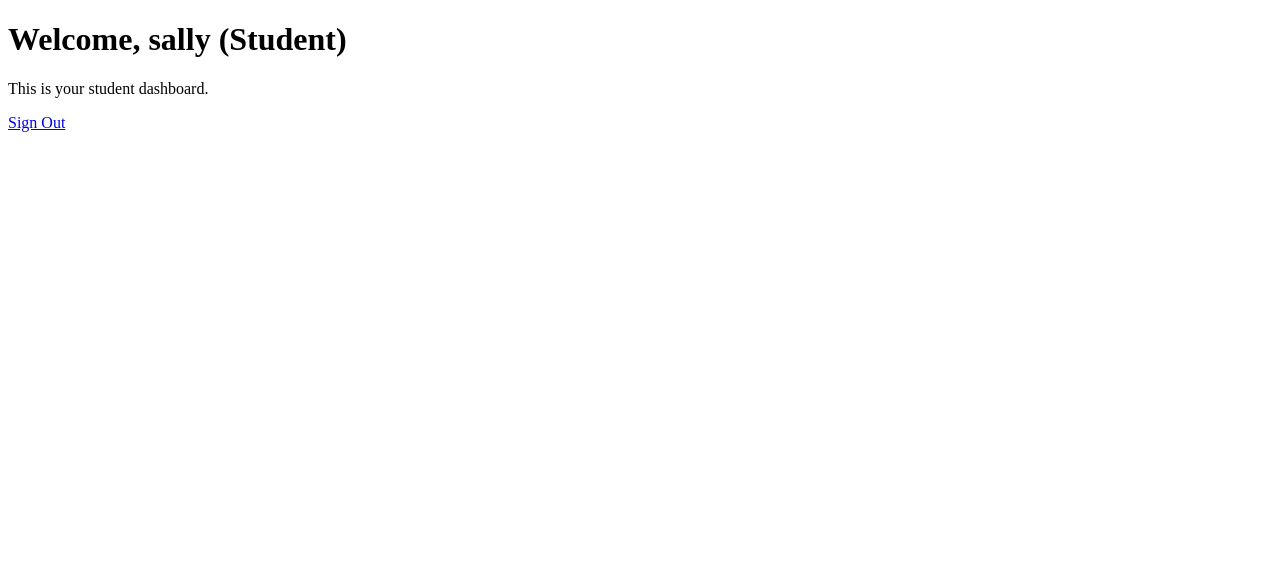
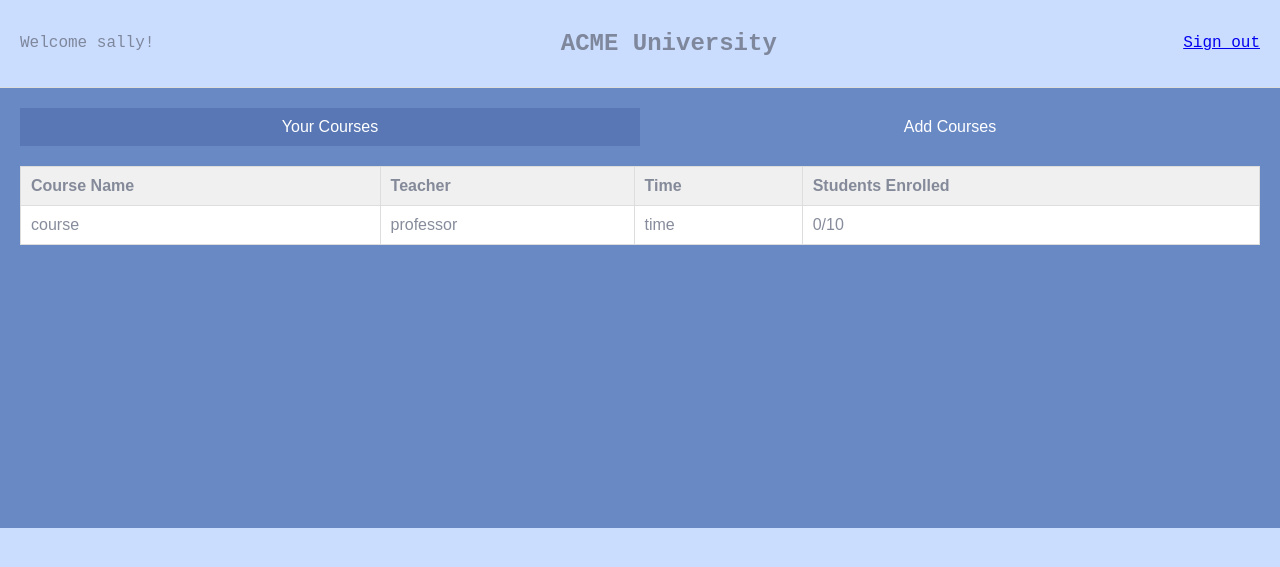
Before and after one commit to emanvela28/CSE108--GP, a Flask app: page /student in a window 1280 px wide. Shown: the top 567 px of the page. Run offline with Flask 3, Linux system fonts and the light colour scheme; a user stored in the database is signed in.

Commit message:
Basic Frontend for Student and Teacher Dashboards

```diff
--- /dev/null
+++ b/app/templates/dashboard.css
@@ -0,0 +1,54 @@
+body {
+    font-family: Arial, sans-serif;
+    margin: 0;
+    padding: 0;
+    background-color: #b5cfffb3;
+    color:#6f7788d7
+}
+.header {
+    display: flex;
+    justify-content: space-between;
+    align-items: center;
+    padding: 10px 20px;
+    border-bottom: 1px solid #ddd;
+    font-family: 'Courier New', Courier, monospace;
+}
+.content {
+    padding: 20px;
+    background-color: #6989c5;
+    min-height: 400px;
+}
+.tab-header {
+    display: flex;
+    margin-bottom: 20px;
+}
+.tab {
+    padding: 10px 20px;
+    background-color: #6989c5;
+    color: white;
+    text-align: center;
+    flex: 1;
+    cursor: pointer;
+}
+.tab.active {
+    background-color: #5877b4;
+}
+.tab-content {
+    display: none;
+}
+.tab-content.active {
+    display: block;
+}
+table {
+    width: 100%;
+    background-color: white;
+    border-collapse: collapse;
+}
+th, td {
+    padding: 10px;
+    text-align: left;
+    border: 1px solid #ddd;
+}
+th {
+    background-color: #f0f0f0;
+}
--- a/app/templates/student_dashboard.html
+++ b/app/templates/student_dashboard.html
@@ -2,10 +2,82 @@
 <html>
 <head>
     <title>Student Dashboard</title>
+    <link rel="stylesheet" href = "dashboard.css">
 </head>
 <body>
-    <h1>Welcome, {{ current_user.username }} (Student)</h1>
-    <p>This is your student dashboard.</p>
-    <a href="{{ url_for('main.logout') }}">Sign Out</a>
+    <div class="header">
+        <div>Welcome {{ current_user.username }}!</div>
+        <div><h2>ACME University </h2></div>
+        <div><a href="{{ url_for('main.logout') }}">Sign out</a></div>
+    </div>
+
+    <div class="content">
+        <div class="tab-header">
+            <div class="tab active" onclick="switchTab('your-courses')">Your Courses</div>
+            <div class="tab" onclick="switchTab('add-courses')">Add Courses</div>
+        </div>
+
+        <div id="your-courses" class="tab-content active">
+            <table>
+                <thead>
+                    <tr>
+                        <th>Course Name</th>
+                        <th>Teacher</th>
+                        <th>Time</th>
+                        <th>Students Enrolled</th>
+                    </tr>
+                </thead>
+                <tbody>
+                    <tr>
+                        <td>course</td>
+                        <td>professor</td>
+                        <td>time</td>
+                        <td>0/10</td>
+                    </tr>
+                </tbody>
+            </table>
+        </div>
+
+        <div id="add-courses" class="tab-content">
+            <table>
+                <thead>
+                    <tr>
+                        <th>Course Name</th>
+                        <th>Teacher</th>
+                        <th>Time</th>
+                        <th>Students Enrolled</th>
+                        <th>Actions</th>
+                    </tr>
+                </thead>
+                <tbody>
+                    <tr>
+                        <td>course</td>
+                        <td>professor</td>
+                        <td>time</td>
+                        <td>0/10</td>
+                        <td><button>Enroll</button></td>
+                    </tr>
+                </tbody>
+            </table>
+        </div>
+    </div>
+
+    <script>
+        function switchTab(tabId) {
+            const tabContents = document.querySelectorAll('.tab-content');
+            tabContents.forEach(content => {
+                content.classList.remove('active');
+            });
+
+            document.getElementById(tabId).classList.add('active');
+
+            const tabs = document.querySelectorAll('.tab');
+            tabs.forEach(tab => {
+                tab.classList.remove('active');
+            });
+
+            event.currentTarget.classList.add('active');
+        }
+    </script>
 </body>
 </html>
```
Also changed, not shown: app/templates/teacher_dashboard.html (+32 -3 lines).
